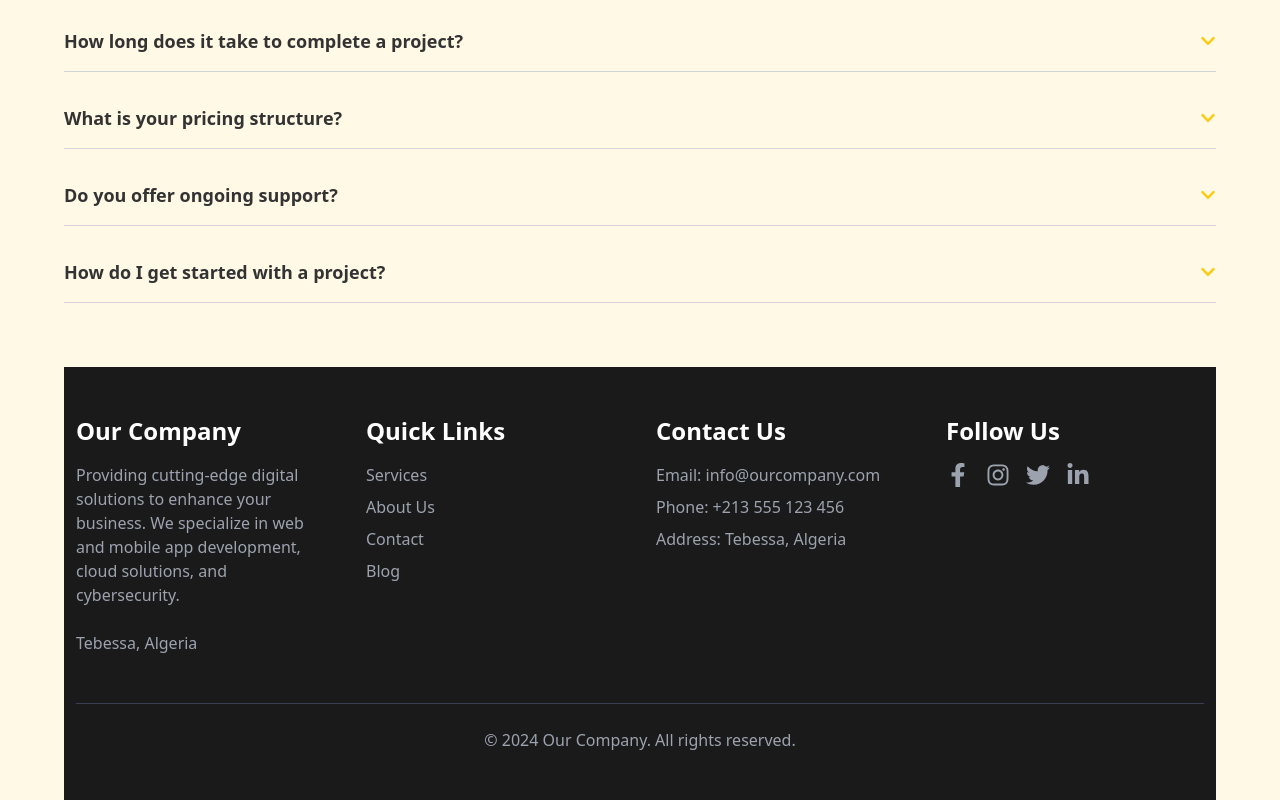
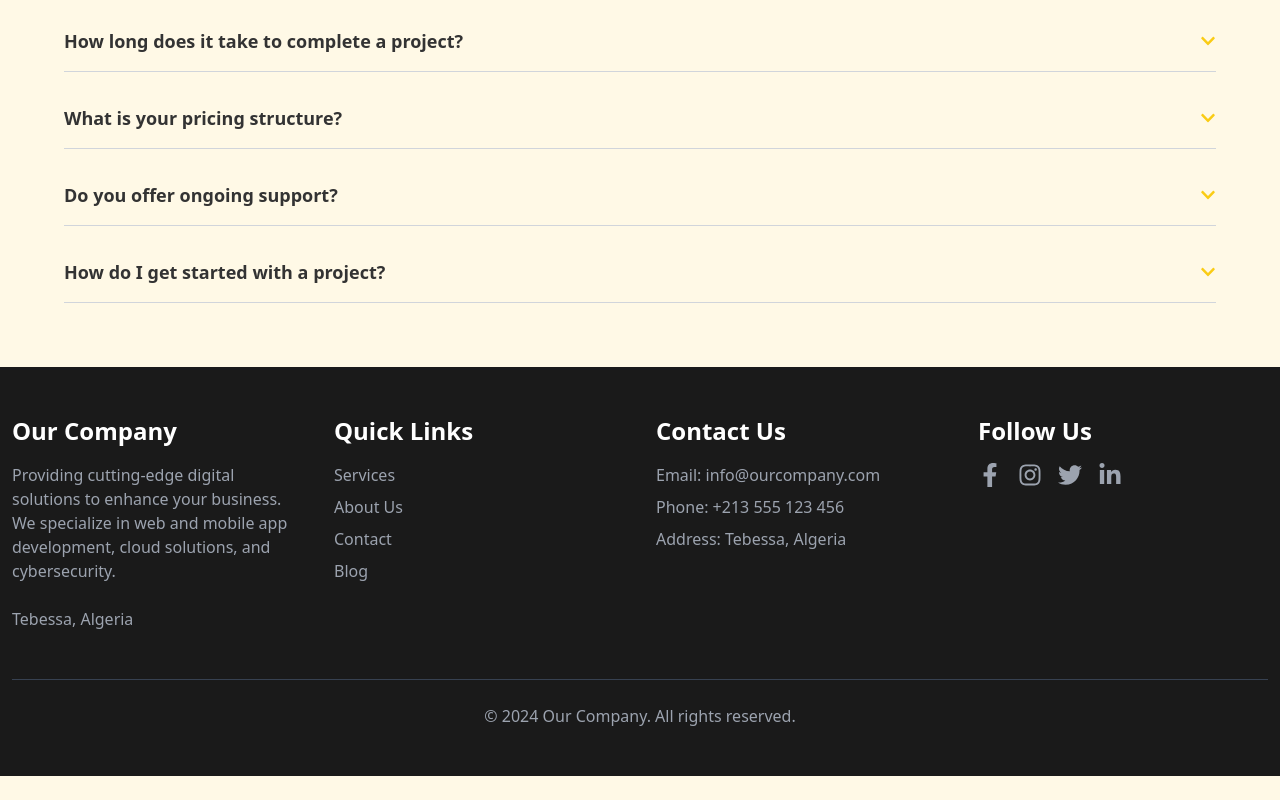
Before and after one commit to djedidi-oussama/it_company_front, a Next.js app: page / in a window 1280 px wide. Shown: the part 3114-3914 px from the top of the page. After the commit the page ends 3890 px from the top, so only its background shows below. Built offline with nearby package versions, Linux system fonts and the light colour scheme; no server answers.

Commit message:
fix error

```diff
--- a/src/app/page.js
+++ b/src/app/page.js
@@ -1,4 +1,4 @@
-"use client"
+"use client";
 import LocationSection from "@/components/ LocationSection";
 import ClientTestimonials from "@/components/ClientTestimonials";
 import FAQSection from "@/components/FAQSection";
@@ -12,20 +12,24 @@ import Image from "next/image";
 import { useSelector } from "react-redux";
 
 export default function Home() {
-  const {services} = useSelector((state) => state.services);
-  const {blogs} = useSelector((state) => state.blogs);
+  const { services } = useSelector((state) => state.services);
+  const { blogs } = useSelector((state) => state.blogs);
 
   return (
-    <div className='max-w-6xl mx-auto'>
-      <Header index ={0} />
+    <>
+      <div className="max-w-6xl mx-auto">
+        <Header index={0} />
         <Hero />
         <ServicesOverview services={services} />
-      <LatestBlogPosts blogs={blogs}  />
+        <LatestBlogPosts blogs={blogs} />
         <WhyChooseUs />
         <ClientTestimonials />
         <LocationSection />
         <FAQSection />
+      </div>
+      <div className="w-full">
         <Footer />
       </div>
+    </>
   );
 }
```
Lines whose indentation alone changed are shown as unchanged.
